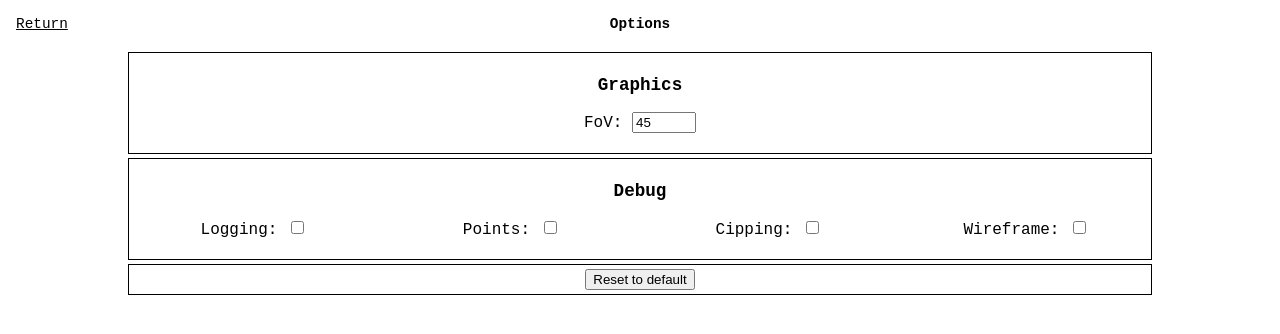
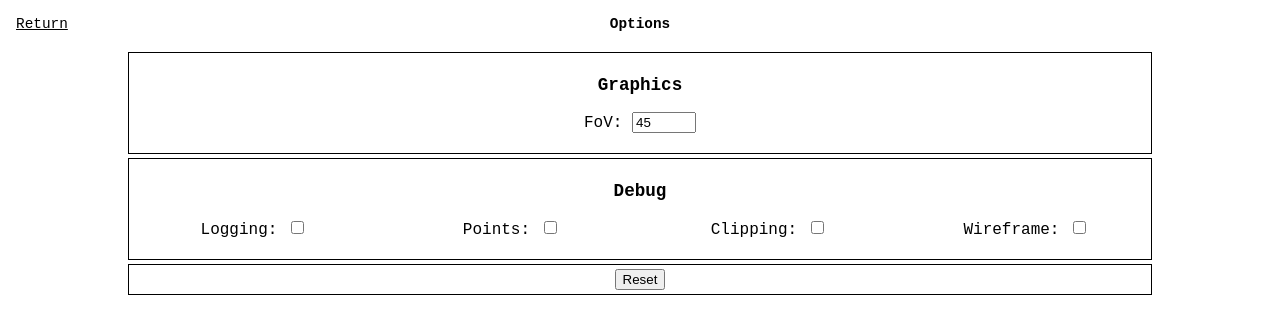
Before and after one commit to sutaC/Renderer3D, a SvelteKit app: page /options in a window 1280 px wide. Shown: the top 334 px of the page. Built offline with nearby package versions, Linux system fonts and the light colour scheme.

Commit message:
Options typo fix

```diff
--- a/src/routes/options/+page.svelte
+++ b/src/routes/options/+page.svelte
@@ -68,7 +68,7 @@
 				/>
 			</li>
 			<li>
-				<label for="inputClipping">Cipping: </label>
+				<label for="inputClipping">Clipping: </label>
 				<input
 					type="checkbox"
 					name="clipping"
@@ -91,7 +91,7 @@
 	</div>
 
 	<div class="field">
-		<button type="reset" on:click={reset}>Reset to default</button>
+		<button type="reset" on:click={reset}>Reset</button>
 	</div>
 </main>
 
```
